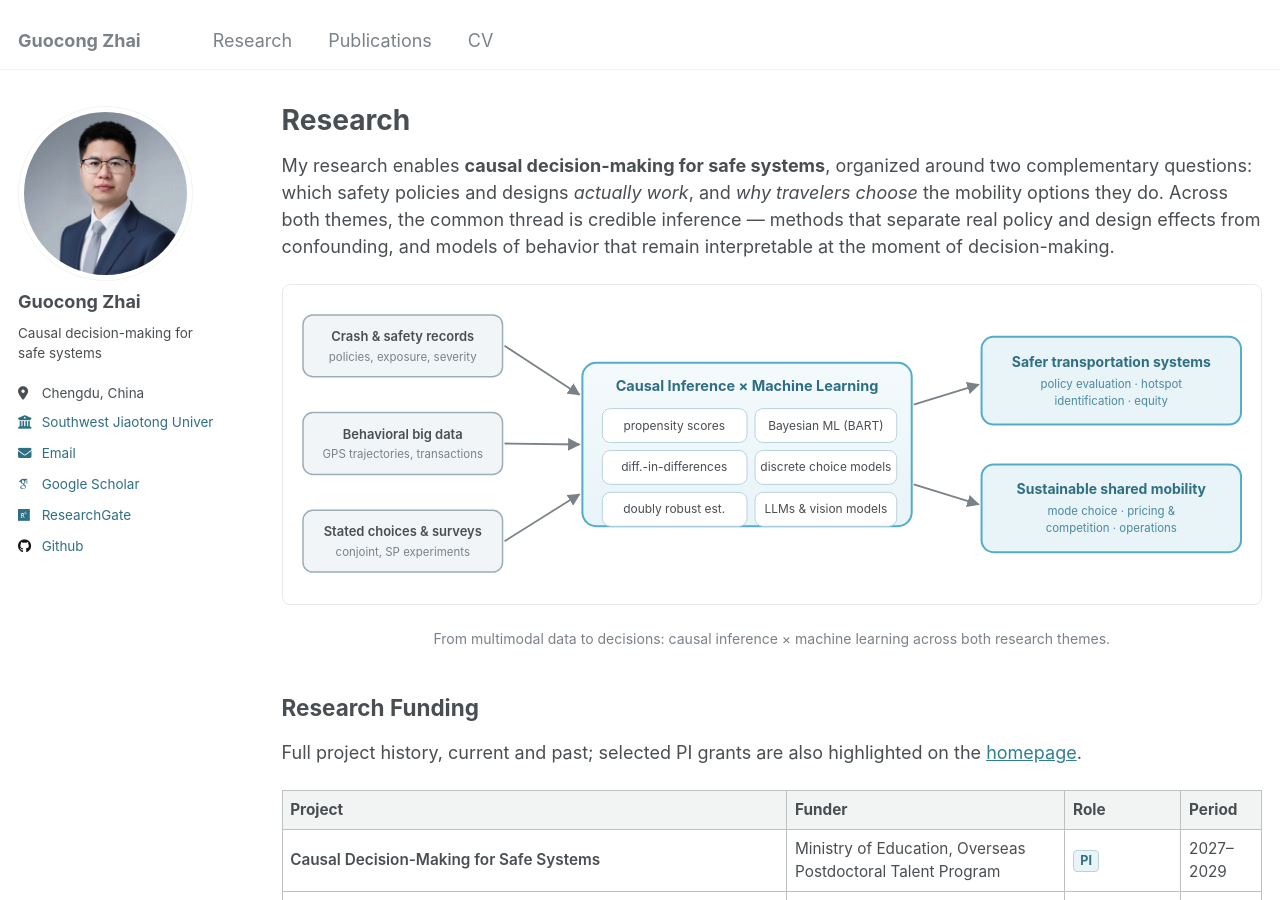
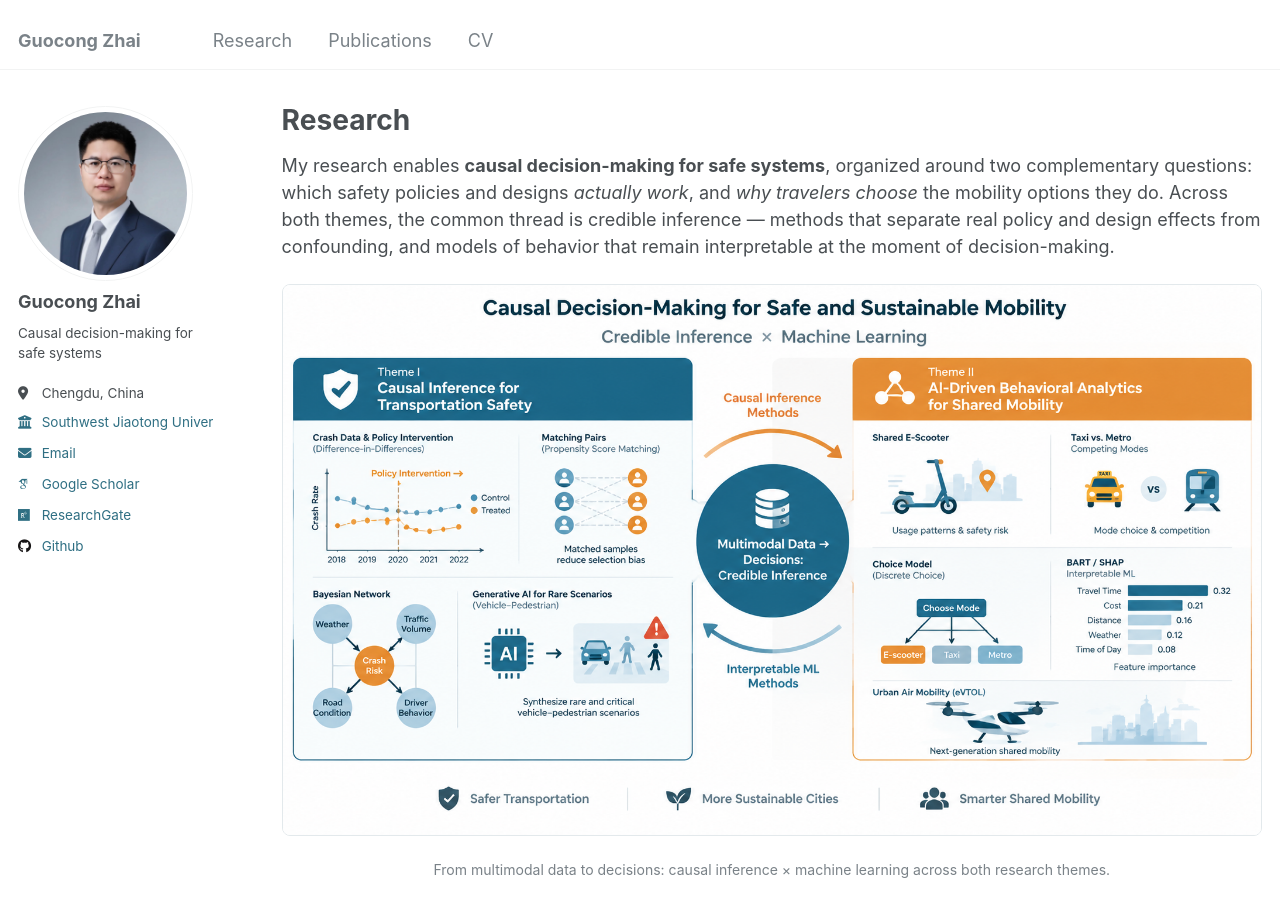
Before and after one commit to gzhai001/gzhai001.github.io, a Jekyll site: the page built from _pages/research.md, in a window 1280 px wide and 900 px high. Built offline with Jekyll 4.4.1, drawn with Linux system fonts in a browser that asks for light colours; some web fonts are replaced.

Commit message:
Use AI-generated research overview figure on research page
Updated research overview image and alt text to reflect new themes and methods in causal decision-making for safe and sustainable mobility.

```diff
--- a/_pages/research.md
+++ b/_pages/research.md
@@ -7,7 +7,7 @@ author_profile: true
 
 My research enables **causal decision-making for safe systems**, organized around two complementary questions: which safety policies and designs *actually work*, and *why travelers choose* the mobility options they do. Across both themes, the common thread is credible inference — methods that separate real policy and design effects from confounding, and models of behavior that remain interpretable at the moment of decision-making.
 
-<img class="gz-fig" src="/images/hero-pipeline.svg" alt="Research overview: crash records, behavioral big data, and stated choices feed causal inference and machine learning methods — propensity scores, difference-in-differences, doubly robust estimation, Bayesian ML, choice models, and LLMs — which inform safer transportation systems and sustainable shared mobility" width="100%">
+<img class="gz-fig" src="/images/research-overview.png" alt="Research overview: causal decision-making for safe and sustainable mobility — Theme I, causal inference for transportation safety (difference-in-differences policy evaluation, propensity score matching, Bayesian networks, generative AI for rare vehicle–pedestrian scenarios); Theme II, AI-driven behavioral analytics for shared mobility (shared e-scooters, taxi–metro competition, discrete choice models, interpretable machine learning, urban air mobility) — connected by credible inference from multimodal data to decisions" width="100%">
 <p class="gz-figcap">From multimodal data to decisions: causal inference × machine learning across both research themes.</p>
 
 ## Research Funding
```
